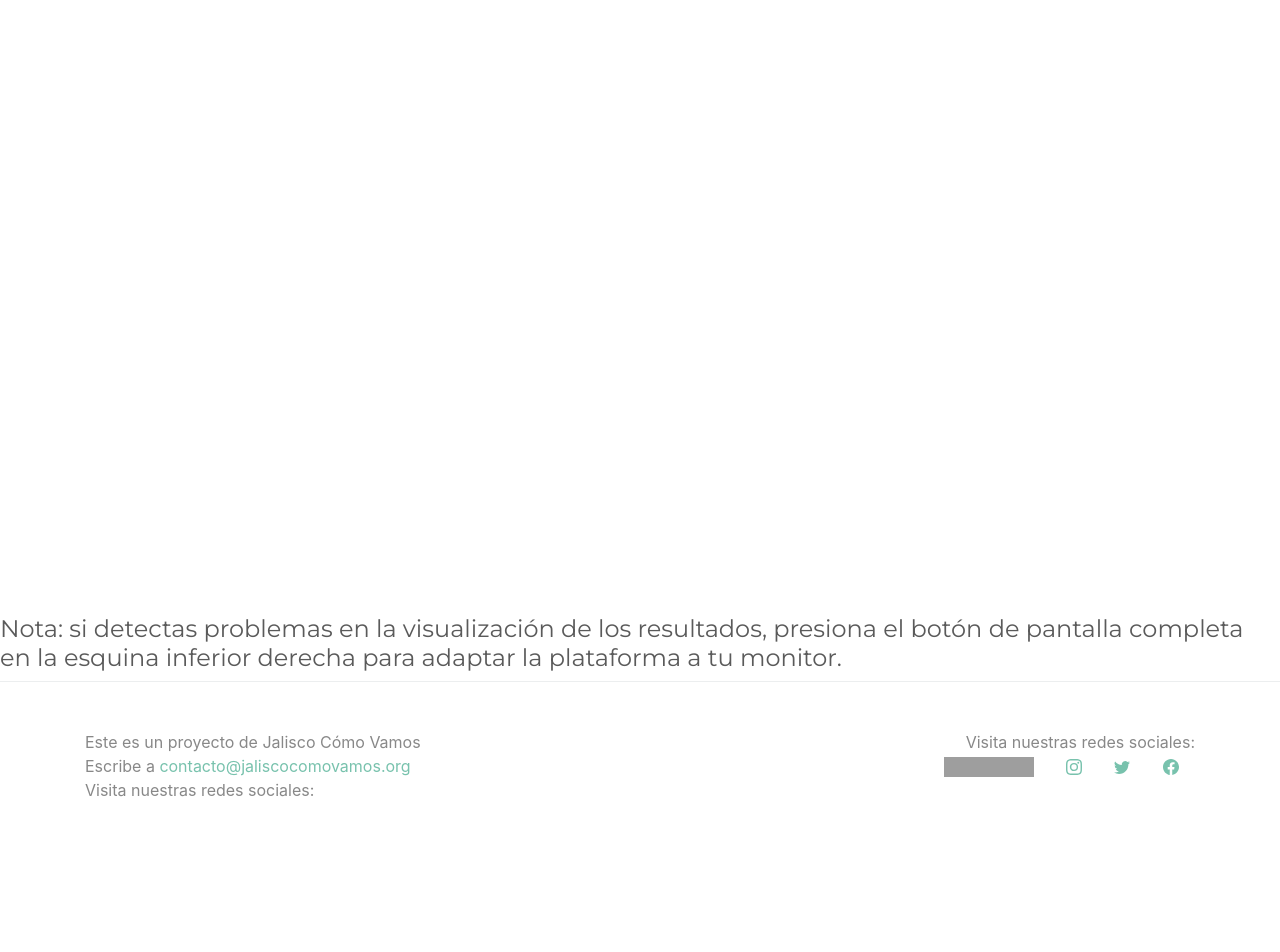
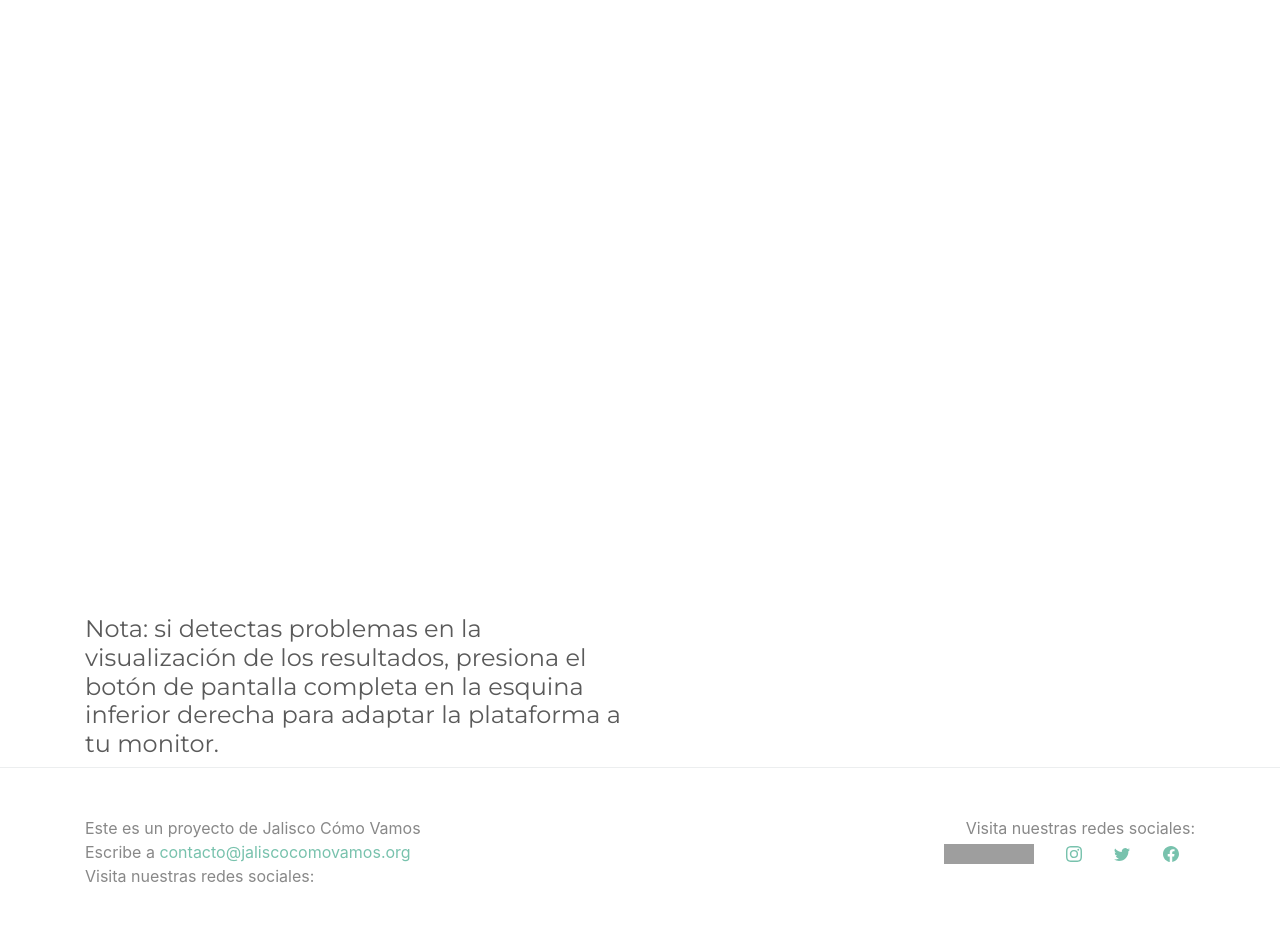
Before and after one commit to JaliscoComoVamos/epc2020, a Jekyll site: the page built from gobierno2.html, in a window 1280 px wide. Shown: the part 251-1203 px from the top of the page. Built offline with Jekyll 4.4.1, drawn with Linux system fonts in a browser that asks for light colours; before the commit the page ends 1117 px from its top, so only the background shows below that; grey boxes are pictures that could not be loaded.

Commit message:
Update tema.html

```diff
--- a/_layouts/tema.html
+++ b/_layouts/tema.html
@@ -14,8 +14,13 @@
      </div>
             </div>
          </div>
+     <div class="container">
+        <div class="row">
+           <div class="col-md-6">
      <div class="muted"><h4>Nota: si detectas problemas en la visualización de los resultados, presiona el botón de pantalla completa en la esquina inferior derecha para adaptar la plataforma a tu monitor.</h4></div>
-
+           </div>
+           </div>
+        </div>
     {%- include footer.html -%}
 
   </body>
```
